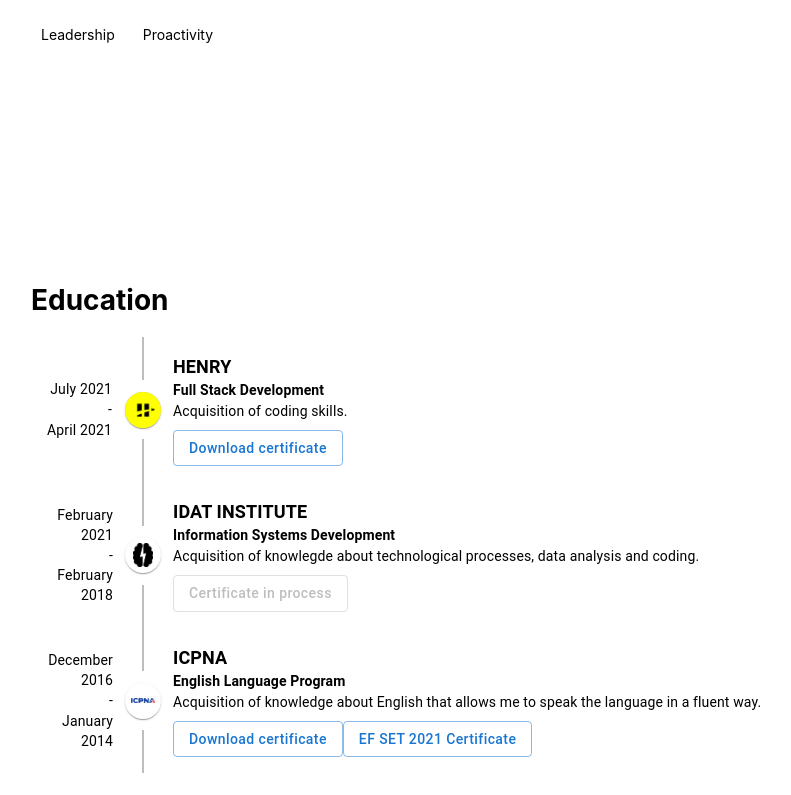
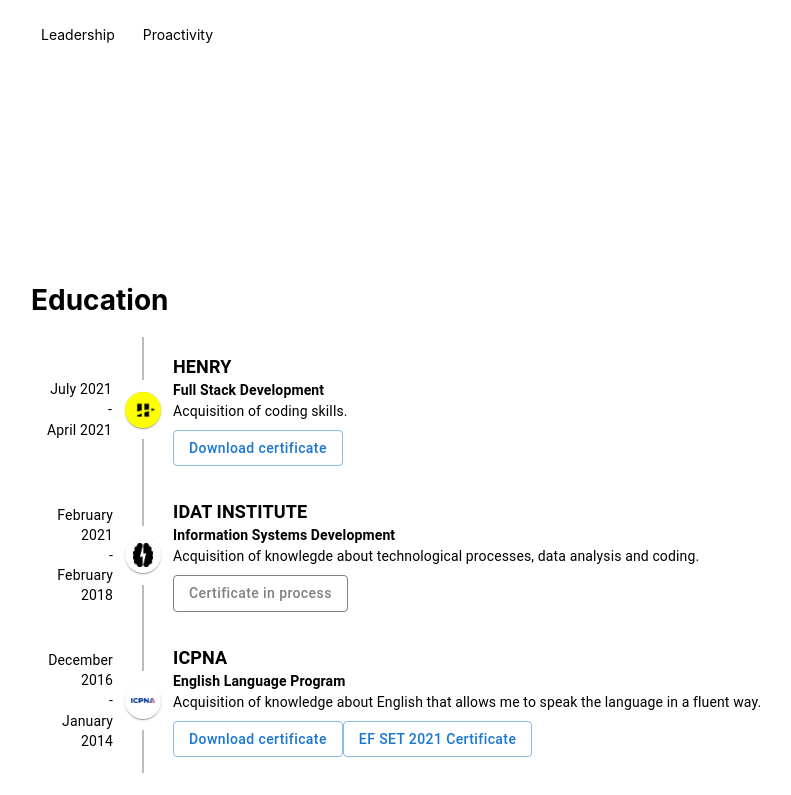
Before and after one commit to edwardburgos/portfolio, a React (Create React App) app: page / in a window 1280 px wide. Shown: the part 2371-3166 px from the top of the page, without its empty margins (33-824 px from the left). Built offline with nearby package versions, Linux system fonts and the light colour scheme.

Commit message:
improved certicate in process button styles

```diff
--- a/src/components/sections/three/Three.module.css
+++ b/src/components/sections/three/Three.module.css
@@ -38,6 +38,6 @@
 }
 
 .inProcess {
-    color: gray;
-    border: 1px solid gray;
+    color: gray !important;
+    border: 1px solid gray !important;
 }
```
